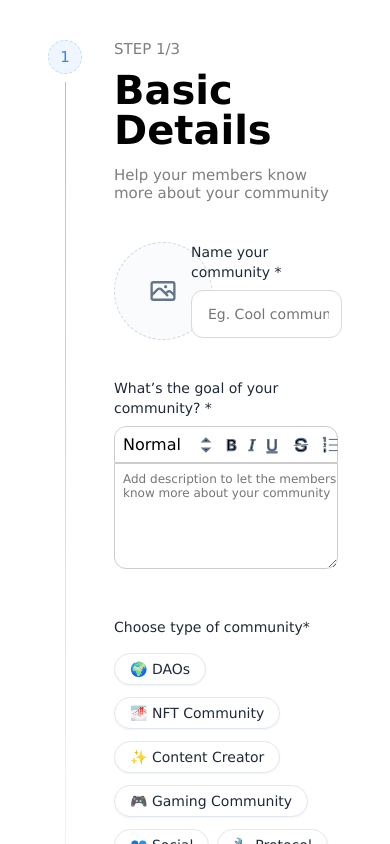
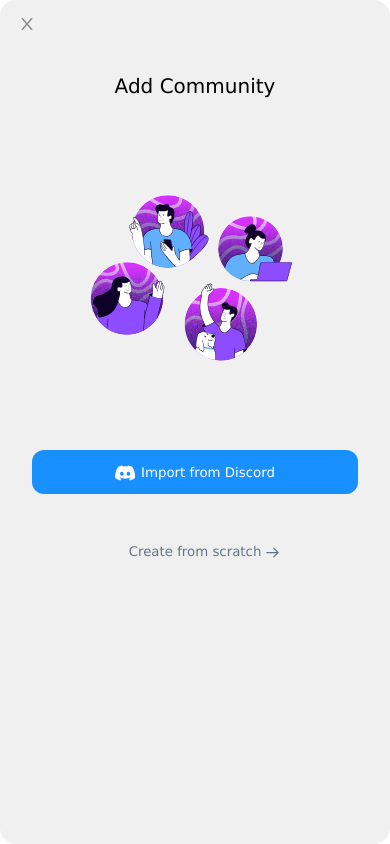
Before and after one commit to anhcrab/social-media, a React (Vite) app: page /app/onboarding in a window 390 px wide. Shown: the top 844 px of the page. Built offline with nearby package versions, Linux system fonts and the light colour scheme.

Commit message:
14/7/2023

```diff
--- a/src/components/AddCommunity/AddCommunity.jsx
+++ b/src/components/AddCommunity/AddCommunity.jsx
@@ -68,8 +68,10 @@ const AddCommunity = () => {
                 document
                   .querySelector(".addcommunity-first")
                   .classList.remove("backgroundfilter");
+
+                const violation = document.getElementById('booooodyyyyy1');
                 window.scrollTo({
-                  top: 800,
+                  top: violation.offsetTop,
                   behavior: "smooth",
                 });
               }}
@@ -94,7 +96,7 @@ const AddCommunity = () => {
         </div>
       </div>
 
-      <div className="addcommunity-create row">
+      <div className="addcommunity-create row" id="booooodyyyyy1">
         <div className="addcommunity-create1 col-lg-6">
           <svg
             style={{ position: "absolute", top: "40px", left: "40px" }}
@@ -179,10 +181,7 @@ const AddCommunity = () => {
               </div>
 
               <div className="addcommunity-create2-wrap-content-body1">
-                <div
-                  className="addcommunity-create2-wrap-content-body1-img"
-                  style={{ width: "80px" }}
-                >
+                <div className="addcommunity-create2-wrap-content-body1-img">
                   <div className="addcommunity-create2-wrap-content-body1-img1">
                     <svg
                       xmlns="http://www.w3.org/2000/svg"
@@ -527,8 +526,9 @@ const AddCommunity = () => {
               className="addcommunity-create2-bottom-btn"
               onClick={() => {
                 saveName();
+                const violation = document.getElementById('booooodyyyyy2');
                 window.scrollTo({
-                  top: 1600,
+                  top: violation.offsetTop,
                   behavior: "smooth",
                 });
               }}
@@ -558,7 +558,7 @@ const AddCommunity = () => {
         </div>
       </div>
 
-      <div className="addcommunity-create row">
+      <div className="addcommunity-create row" id="booooodyyyyy2">
         <div className="addcommunity-create1 col-lg-6">
           <svg
             style={{ position: "absolute", top: "40px", left: "40px" }}
@@ -802,8 +802,9 @@ const AddCommunity = () => {
               className="addcommunity-create2-bottom-btn"
               onClick={() => {
                 saveName();
+                const violation = document.getElementById('booooodyyyyy3');
                 window.scrollTo({
-                  top: 2400,
+                  top: violation.offsetTop,
                   behavior: "smooth",
                 });
               }}
@@ -833,7 +834,7 @@ const AddCommunity = () => {
         </div>
       </div>
 
-      <div className="addcommunity-create row">
+      <div className="addcommunity-create row" id="booooodyyyyy3">
         <div className="addcommunity-create1 col-lg-6">
           <svg
             style={{ position: "absolute", top: "40px", left: "40px" }}
@@ -1048,8 +1049,9 @@ const AddCommunity = () => {
               }}
               onClick={() => {
                 saveName();
+                const violation = document.getElementById('booooodyyyyy2');
                 window.scrollTo({
-                  top: 1600,
+                  top: violation.offsetTop,
                   behavior: "smooth",
                 });
               }}
--- a/src/components/AddCommunity/AddCommunity.scss
+++ b/src/components/AddCommunity/AddCommunity.scss
@@ -798,27 +798,72 @@
 }
 
 @media screen and (max-width: 1024px) {
-    .addcommunity-first {
-        display: none;
-    }
-    .addcommunity-first-wrap {
-        display: none;
-    }
     .addcommunity-create1 {
         display: none;
     }
-    .addcommunity-create2 {
-        height: 100%;
+    .addcommunity-first {
+        height: 100vh;
     }
-    .addcommunity-create2-wrap-content-page2 {
-        height: 100%;
+    .addcommunity-first-wrap {
+        position: absolute;
+        top: 35%;
+        left: 30%;
     }
-    .addcommunity-create2-wrap-content {
-        height: 100%;
+    .addcommunity-create2-wrap-content-body1 {
+        display: block;
     }
-
+    .addcommunity-create2-wrap-content-body1-img {
+        width: 350px;
+        padding-bottom: 30px;
+    }
 }
 
 @media screen and (max-width: 420px) {
-
+    .addcommunity-first {
+        background: none;
+    }
+    .addcommunity-first-wrap {
+        position: absolute;
+        top: 0;
+        left: 0;
+        height: 100%;
+        width: 100%;
+    }
+    .addcommunity-first-wrap-body-1-heading {
+        margin: 50px;
+    }
+    .addcommunity-first-wrap-body-1-btn.create {
+        margin-top: 50px;
+    }
+    .addcommunity-first-wrap-body-1-btn.discord {
+        margin-top: 50px;
+    }
+    .addcommunity-first-wrap-body-1-btn-create {
+        position: absolute;
+        top: 545px;
+        right: 110px;
+    }
+    .addcommunity-create2-wrap-content-body1-img {
+        width: 80px;
+    }
+    .addcommunity-create2-wrap-content-body2-content-wrap-navbar-btn svg{
+        display: none;
+    }
+    .addcommunity-create2-wrap-content-body3-2-content-subtext,
+    .addcommunity-create2-wrap-content-body2-2-module-subcontent {
+        display: none;
+    }
+    .addcommunity-create2-wrap {
+        gap: 10px;
+    }
+    .addcommunity-create2-wrap-content-heading1 {
+        font-size: 20px;
+    }
+    .addcommunity-create2-wrap-content-body3-2-content-btn {
+        padding: 0;
+    }
+    .addcommunity-create2-wrap-content-body3-2-content-icon {
+        background: none;
+        width: 20px;
+    }
 }
```
